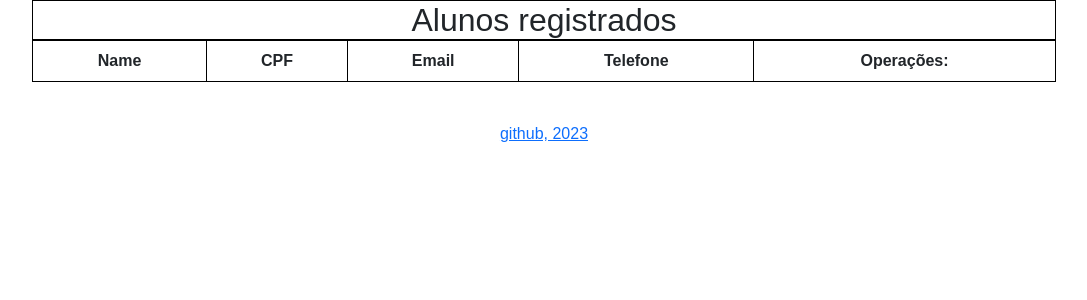
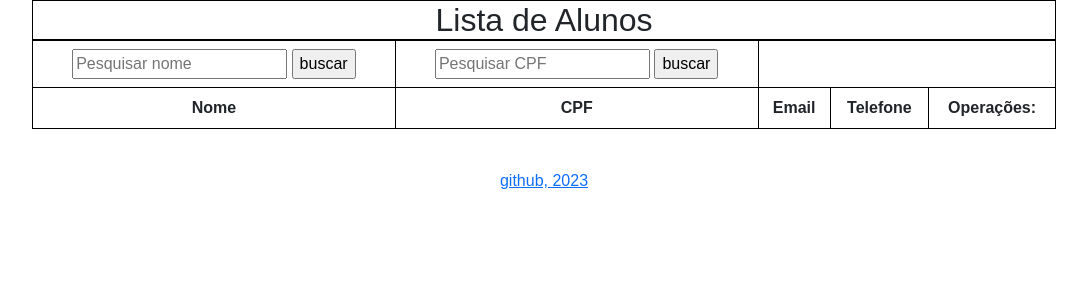
Before and after one commit to fredmr00/projeto_sa5_UC15, a Django app: page /listar/ in a window 1280 px wide. Shown: the part 65-365 px from the top of the page, without its empty margins (96-1183 px from the left). Run offline with Django 5.2, Linux system fonts and the light colour scheme; data that the repository does not hold is empty; some libraries are stand-ins or nearby versions.

Commit message:
implementação de filtros de pesquisa nome e cpf

```diff
--- a/curso_lambda/settings.py
+++ b/curso_lambda/settings.py
@@ -39,6 +39,12 @@ INSTALLED_APPS = [
     "django.contrib.staticfiles",
     #meus apps
     "lambda_app",
+
+    #filtro para pesquisa do django
+    "django_filters",
+
+    # controle de cpf
+    "cpf_field",
 ]
 
 MIDDLEWARE = [
--- a/lambda_app/forms.py
+++ b/lambda_app/forms.py
@@ -3,9 +3,9 @@ from .models import Aluno
 
 class AlunoForm(forms.ModelForm):
     nome = forms.CharField(widget=forms.TextInput())
-    cpf = forms.CharField(widget=forms.TextInput())
+    cpf = forms.CharField(widget=forms.TextInput(attrs={'data-mask':"000.000.000-00", 'minlength': 14}))
     email = forms.EmailField(widget=forms.EmailInput())
-    telefone = forms.CharField(widget=forms.TextInput())
+    telefone = forms.CharField(widget=forms.TextInput(attrs={'data-mask':"(00) 99999-9999", 'maxlength': 14}))
     class Meta:
        model = Aluno
        fields = ['nome', 'cpf', 'email', 'telefone']
--- a/lambda_app/templates/lambda_app/global/index.html
+++ b/lambda_app/templates/lambda_app/global/index.html
@@ -3,7 +3,7 @@
 <!DOCTYPE html>
 <html lang="en">
     <head>
-        <title></title>
+        <title>LAMBDA!</title>
         <meta charset="UTF-8">
         <meta name="viewport" content="width=device-width, initial-scale=1">
         <link href={% static "css/styles.css" %} rel="stylesheet">
@@ -13,12 +13,13 @@
     </head>
     <body>
         {% include "lambda_app/partial/header.html" %}
-
-
         {% block content %}{% endblock content %}
         {% include "lambda_app/partial/footer.html" %}
     </body>
     <!-- Latest compiled JavaScript -->
     <script src="https://cdn.jsdelivr.net/npm/bootstrap@5.3.2/dist/js/bootstrap.bundle.min.js"></script>
+    <!-- para inclusão das máscaras de dados para o cpf, telefone e email -->
+    <script src="https://code.jquery.com/jquery-3.3.1.min.js"></script>
+    <script src="https://cdnjs.cloudflare.com/ajax/libs/jquery.mask/1.14.10/jquery.mask.js"></script>
 
 </html>
--- a/lambda_app/templates/lambda_app/partial/listar_alunos.html
+++ b/lambda_app/templates/lambda_app/partial/listar_alunos.html
@@ -8,10 +8,26 @@
 
 <link href="{% static "css/styles_lista.css" %}" rel="stylesheet">
 
-<h2>Alunos registrados</h2>
+<h2>Lista de Alunos</h2>
 <table border="1">
     <tr>
-       <th>Name</th>
+        <td>
+        <form method="get" action="/pesquisa_aluno">
+            {% csrf_token %}
+            <input type="text" id="nome_pesquisado" name="nome_pesquisado" placeholder="Pesquisar nome">
+            <input type="submit" value="buscar">
+        </form>
+        </td>
+         <td>
+        <form method="get" action="/pesquisa_cpf">
+            {% csrf_token %}
+            <input type="text" id="CPF_pesquisado" name="CPF_pesquisado" placeholder="Pesquisar CPF">
+            <input type="submit" value="buscar">
+        </form>
+        </td>
+    </tr>
+    <tr>
+        <th>Nome</th>
         <th>CPF</th>
         <th>Email</th>
         <th>Telefone</th>
@@ -30,5 +46,13 @@
     </tr>
     {% endfor %}
 </table>
+<script src="https://ajax.googleapis.com/ajax/libs/jquery/3.5.1/jquery.min.js"></script>
+<script src="https://code.jquery.com/jquery-3.3.1.min.js"></script>
+<script src="https://cdnjs.cloudflare.com/ajax/libs/jquery.mask/1.14.10/jquery.mask.js"></script>
+<script>
+$(document).ready(function(){
+   $('#CPF_pesquisado').mask('000.000.000-00');
+});
+</script>
 
 {% endblock content %}
--- a/lambda_app/urls.py
+++ b/lambda_app/urls.py
@@ -1,5 +1,5 @@
 from django.urls import path
-from lambda_app.views import index, listar, deletar_registro, registrar_aluno, atualizar_registro
+from lambda_app.views import index, listar, deletar_registro, registrar_aluno, atualizar_registro, pesquisa_aluno, pesquisa_cpf
 
 urlpatterns = [
     # Cadastrar URLs aqui
@@ -7,5 +7,7 @@ urlpatterns = [
     path('listar/', listar),
     path('deletar_registro/', deletar_registro),
     path('registrar_aluno/', registrar_aluno),
-    path('atualizar_registro/', atualizar_registro)
+    path('atualizar_registro/', atualizar_registro),
+    path('pesquisa_aluno/', pesquisa_aluno),
+    path('pesquisa_cpf/', pesquisa_cpf),
 ]
--- a/lambda_app/views.py
+++ b/lambda_app/views.py
@@ -1,44 +1,58 @@
 from django.shortcuts import render, get_object_or_404, redirect
 from lambda_app.models import Aluno
 from lambda_app.forms import AlunoForm
+from django.http import HttpResponse
 # Create your views here.
-
 
 def index(request):
     return render(request, "lambda_app/partial/principal.html")
 
-
 def listar(request):
-   alunos = Aluno.objects.all()
-   return render(request, 'lambda_app/partial/listar_alunos.html', {'alunos': alunos})
+    alunos = Aluno.objects.all()
+    return render(request, 'lambda_app/partial/listar_alunos.html', {'alunos': alunos})
 
 def registrar_aluno(request):
-   if request.method == 'POST':
-       form = AlunoForm(request.POST)
-       if form.is_valid():
-           form.save()
-           return redirect('/listar')
-   else:
-       form = AlunoForm()
-   return render(request, 'lambda_app/partial/formulario_registro.html', {'form': form})
+    if request.method == 'POST':
+        form = AlunoForm(request.POST)
+        if form.is_valid():
+            form.save()
+            return redirect('/listar')
+    else:
+        form = AlunoForm()
+    return render(request, 'lambda_app/partial/formulario_registro.html', {'form': form})
 
 def atualizar_registro(request):
-
-   aluno_id = request.GET.get('pk')
-   aluno = get_object_or_404(Aluno, pk=aluno_id)
-   if request.method == 'POST':
-       form = AlunoForm(request.POST, instance=aluno)
-       if form.is_valid():
-           form.save()
-           return redirect('/listar')
-   else:
-       form = AlunoForm(instance=aluno)
-   return render(request, 'lambda_app/partial/atualizar_registro.html', {'form': form})
+    aluno_id = request.GET.get('pk')
+    aluno = get_object_or_404(Aluno, pk=aluno_id)
+    if request.method == 'POST':
+        form = AlunoForm(request.POST, instance=aluno)
+        if form.is_valid():
+            form.save()
+            return redirect('/listar')
+    else:
+        form = AlunoForm(instance=aluno)
+    return render(request, 'lambda_app/partial/atualizar_registro.html', {'form': form})
 
 def deletar_registro(request):
-   aluno_id = request.GET.get('pk')
-   aluno = get_object_or_404(Aluno, pk=aluno_id)
-   if request.method == 'POST':
-       aluno.delete()
-       return redirect('/listar')
-   return render(request, 'lambda_app/partial/deletar_registro.html', {'aluno': aluno})
+     aluno_id = request.GET.get('pk')
+     aluno = get_object_or_404(Aluno, pk=aluno_id)
+     if request.method == 'POST':
+         aluno.delete()
+         return redirect('/listar')
+     return render(request, 'lambda_app/partial/deletar_registro.html', {'aluno': aluno})
+
+def pesquisa_aluno(request):
+    nome_p = request.GET.get('nome_pesquisado', '')
+    if nome_p != '' :
+        alunos = Aluno.objects.filter(nome__icontains=nome_p)
+        return render(request, 'lambda_app/partial/pesquisa_aluno.html', {'alunos': alunos})
+    else:
+        return redirect('/listar')
+
+def pesquisa_cpf(request):
+    cpf_p = request.GET.get('CPF_pesquisado', '')
+    if cpf_p != '' :
+        alunos = Aluno.objects.filter(cpf__icontains=cpf_p)
+        return render(request, 'lambda_app/partial/pesquisa_cpf.html', {'alunos': alunos})
+    else:
+        return redirect('/listar')
```
Also changed, not shown: lambda_app/models.py (+4 -4 lines), lambda_app/templates/lambda_app/partial/pesquisa_aluno.html (added, +39 -0 lines), lambda_app/templates/lambda_app/partial/pesquisa_cpf.html (added, +39 -0 lines), db.sqlite3, mydatabase.db (added). Lines whose indentation alone changed are shown as unchanged.
